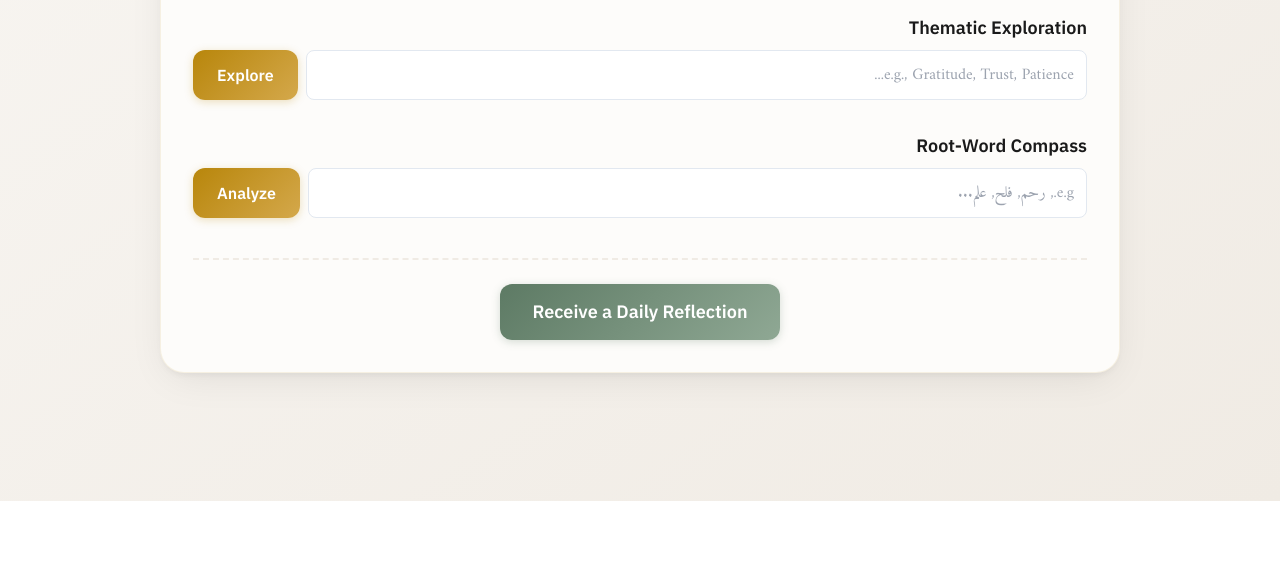
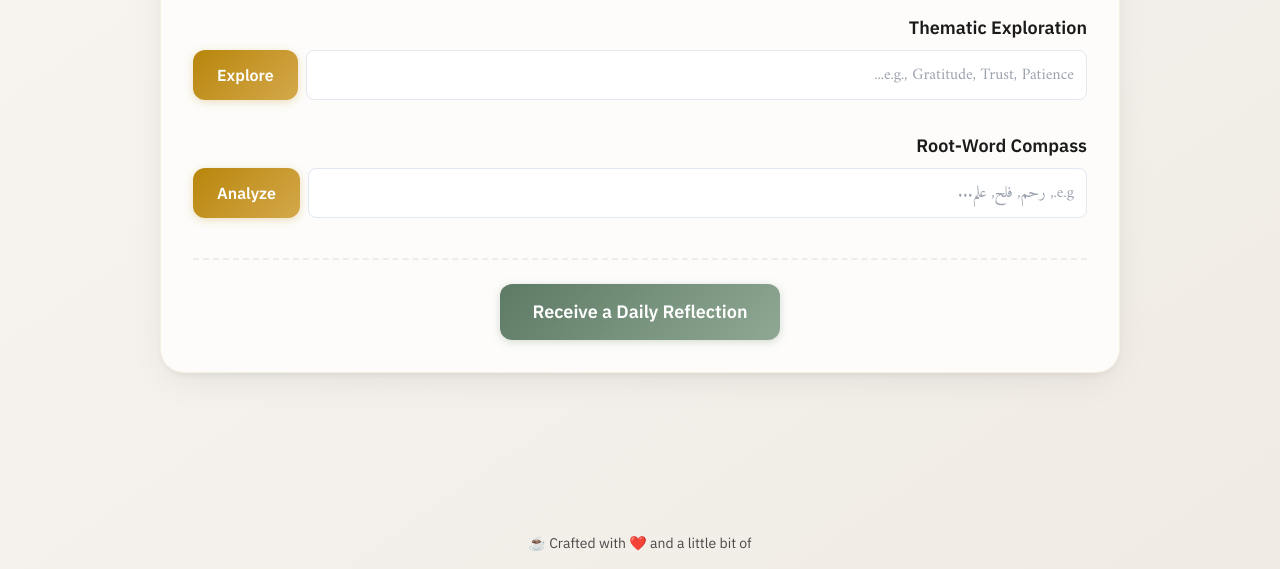
Before and after one commit to Mahmoudtieima/Al-Musafir-Al-Mufasir-app, a website: page index.html in a window 1280 px wide. Shown: the part 690-1259 px from the top of the page. Before the commit the page ends 1191 px from the top, so only its background shows below. Drawn offline with nearby package versions, Linux system fonts and the light colour scheme; no server answers.

Commit message:
feat: add a touch of personality

```diff
--- a/index.html
+++ b/index.html
@@ -1144,5 +1144,8 @@
 
         initializeApp();
     </script>
+    <footer class="text-center mt-8 mb-4">
+        <p class="text-sm" style="color: var(--ink-light);">Crafted with ❤️ and a little bit of ☕</p>
+    </footer>
 </body>
 </html>
```
Also changed, not shown: 1 other file.
